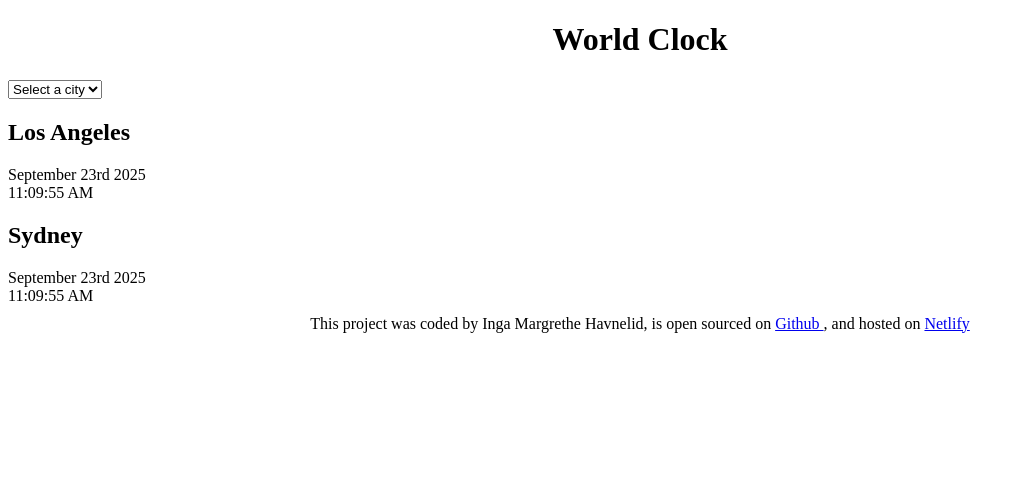
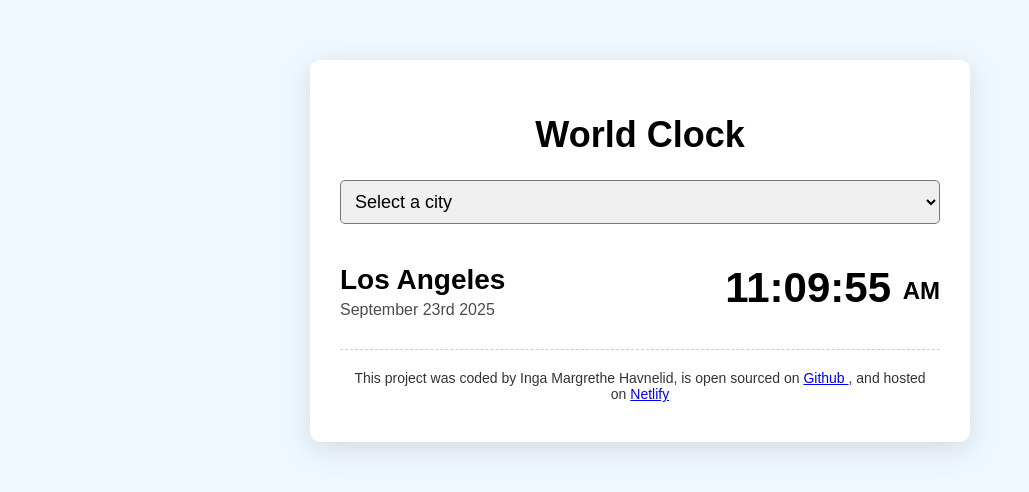
Before and after one commit to Ingamha/Verdensklokkeprosjekt, a plain HTML site: page index.html in a window 1280 px wide. Shown: the whole page, without its empty margins (0-1029 px from the left). Drawn offline with Linux system fonts and the light colour scheme.

Commit message:
Added styling

```diff
--- a/index.html
+++ b/index.html
@@ -18,15 +18,11 @@
       </select>
 
       <div class="city">
-        <h2>Los Angeles</h2>
-        <div class="date">September 23rd 2025</div>
-        <div class="time">11:09:55 AM</div>
-      </div>
-
-      <div class="city">
-        <h2>Sydney</h2>
-        <div class="date">September 23rd 2025</div>
-        <div class="time">11:09:55 AM</div>
+        <div>
+          <h2>Los Angeles</h2>
+          <div class="date">September 23rd 2025</div>
+        </div>
+        <div class="time">11:09:55 <small>AM</small></div>
       </div>
 
       <footer>
--- a/src/styles.css
+++ b/src/styles.css
@@ -1,8 +1,65 @@
+body {
+  background-color: aliceblue;
+  font-family: sans-serif;
+}
+
+.container {
+  max-width: 600px;
+  margin: 60px auto;
+  padding: 30px;
+  background: white;
+  box-shadow: rgba(100, 100, 111, 0.2) 0px 7px 29px 0px;
+  border-radius: 10px;
+}
+
 h1 {
   text-align: center;
+  font-size: 36px;
+}
+
+h2 {
+  margin: 0 0 5px;
+  font-size: 28px;
+}
+
+select {
+  display: block;
+  width: 100%;
+  font-size: 18px;
+  border-radius: 5px;
+  padding: 10px;
+}
+
+.city {
+  display: flex;
+  justify-content: space-between;
+  margin: 10px 0;
+  padding: 30px 0;
+  border-bottom: 1px dashed rgba(0, 0, 0, 0.2);
+}
+
+.city:last-child {
+  border: none;
+}
+
+.date {
+  opacity: 0.7;
+}
+
+.time {
+  font-size: 42px;
+  font-weight: bold;
+}
+
+.time small {
+  font-size: 24px;
+  vertical-align: middle;
+  line-height: 48px;
 }
 
 footer {
   text-align: center;
   padding: 10px;
+  font-size: 14px;
+  color: rgba(0, 0, 0, 0.8);
 }
```
